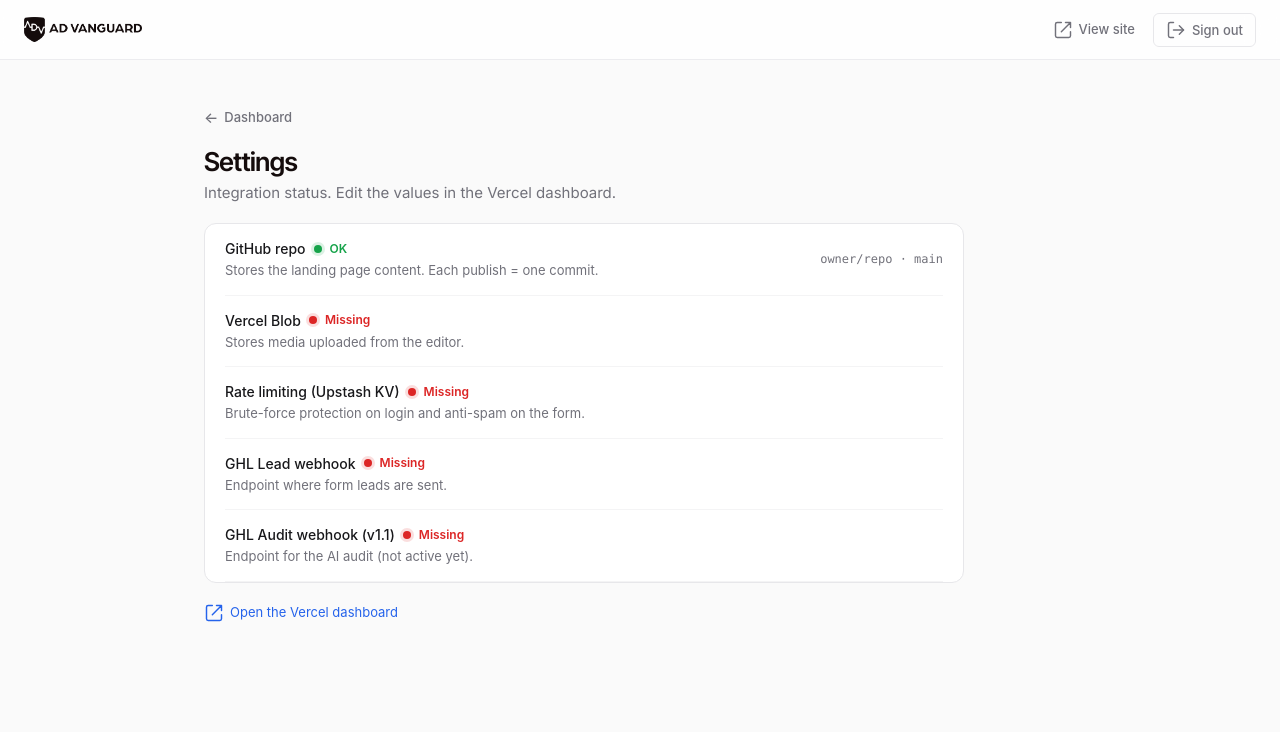
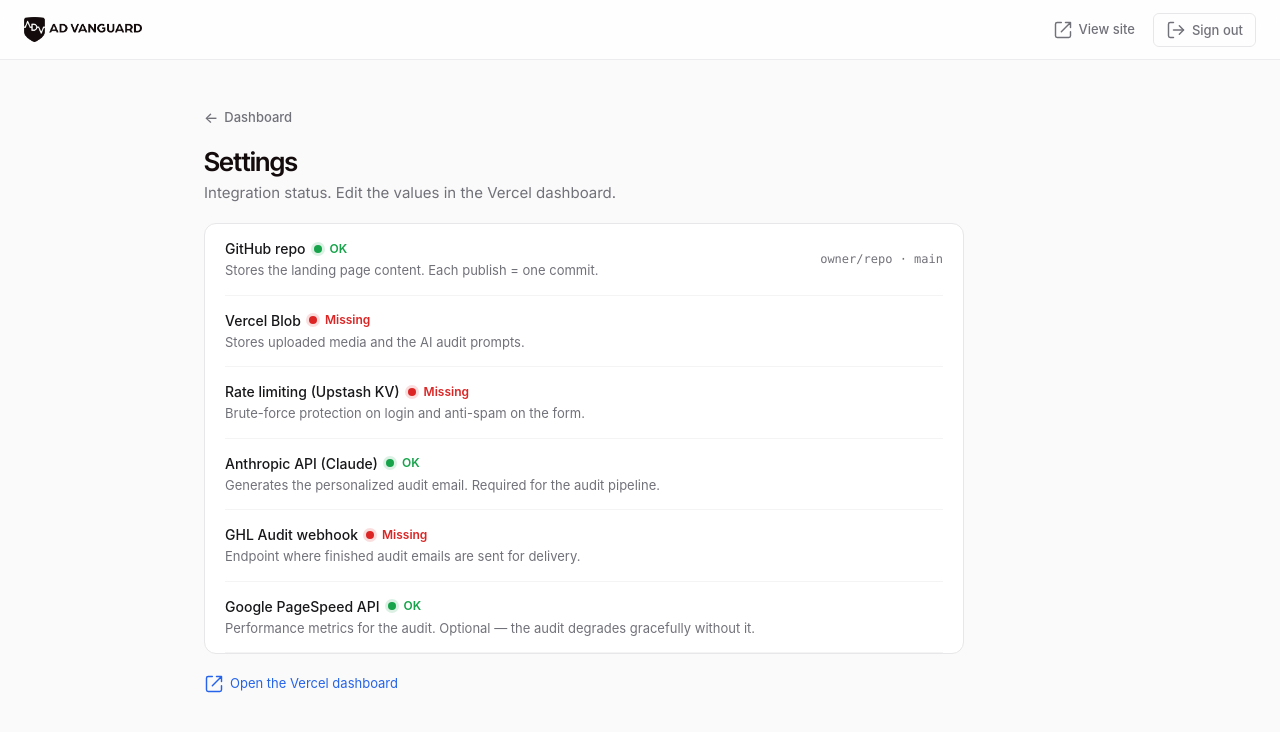
Before and after one commit to nik858/advanguard, a Next.js app: page /admin/settings in a window 1280 px wide. Shown: the top 732 px of the page. Built offline with nearby package versions, Linux system fonts and the light colour scheme; no server answers.

Commit message:
fix(admin): settings page — drop removed GHL lead webhook, surface Anthropic + PageSpeed + audit webhook

```diff
--- a/app/admin/settings/page.tsx
+++ b/app/admin/settings/page.tsx
@@ -4,8 +4,9 @@
 export default function SettingsPage() {
   const repo = process.env.GITHUB_REPO || "(not configured)";
   const branch = process.env.GITHUB_BRANCH || "main";
-  const ghlLead = !!process.env.GHL_LEAD_WEBHOOK_URL;
   const ghlAudit = !!process.env.GHL_AUDIT_WEBHOOK_URL;
+  const anthropic = !!process.env.ANTHROPIC_API_KEY;
+  const pagespeed = !!process.env.GOOGLE_PAGESPEED_API_KEY;
   const blob = !!process.env.BLOB_READ_WRITE_TOKEN;
   const kv = !!(process.env.KV_REST_API_URL && process.env.KV_REST_API_TOKEN);
 
@@ -45,10 +46,11 @@
 
       <div style={{ background: "#fff", border: "1px solid #e7e7ea", borderRadius: 12, padding: "0 20px" }}>
         <Row label="GitHub repo" description="Stores the landing page content. Each publish = one commit." ok={repo !== "(not configured)"} value={`${repo} · ${branch}`} />
-        <Row label="Vercel Blob" description="Stores media uploaded from the editor." ok={blob} />
+        <Row label="Vercel Blob" description="Stores uploaded media and the AI audit prompts." ok={blob} />
         <Row label="Rate limiting (Upstash KV)" description="Brute-force protection on login and anti-spam on the form." ok={kv} />
-        <Row label="GHL Lead webhook" description="Endpoint where form leads are sent." ok={ghlLead} />
-        <Row label="GHL Audit webhook (v1.1)" description="Endpoint for the AI audit (not active yet)." ok={ghlAudit} />
+        <Row label="Anthropic API (Claude)" description="Generates the personalized audit email. Required for the audit pipeline." ok={anthropic} />
+        <Row label="GHL Audit webhook" description="Endpoint where finished audit emails are sent for delivery." ok={ghlAudit} />
+        <Row label="Google PageSpeed API" description="Performance metrics for the audit. Optional — the audit degrades gracefully without it." ok={pagespeed} />
       </div>
 
       <a
```
